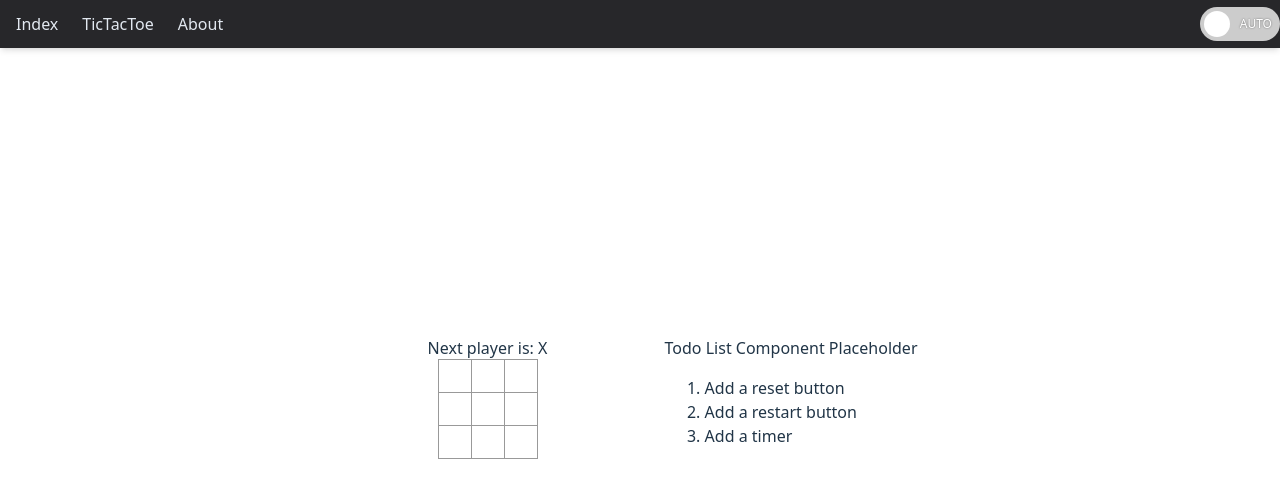
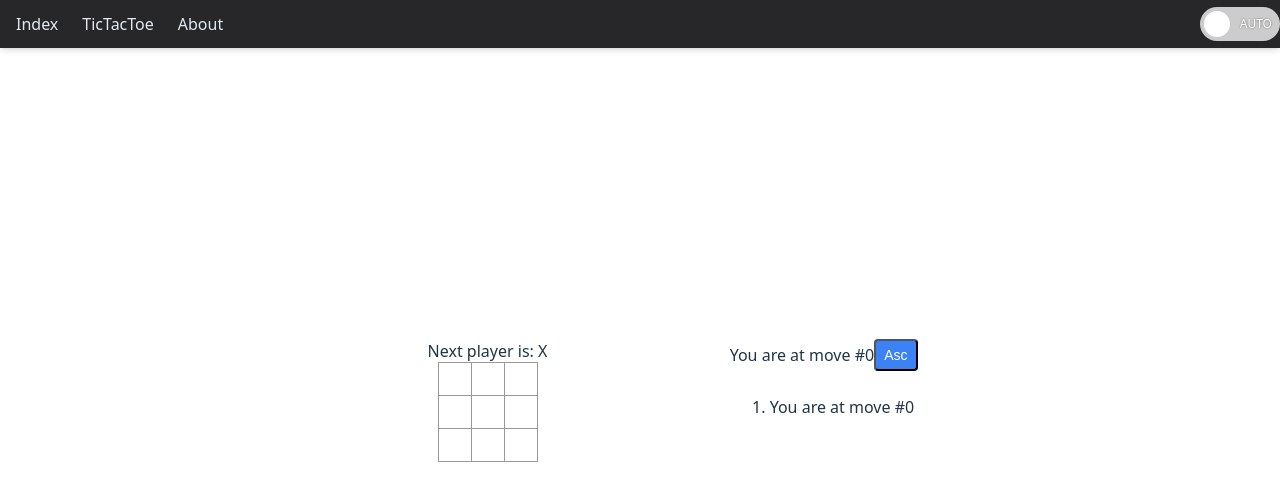
Before and after one commit to Atowp/my-react-app, a React (Vite) app: page /ticTacToe in a window 1280 px wide. Shown: the top 500 px of the page. Built offline with nearby package versions, Linux system fonts and the light colour scheme.

Commit message:
refactor: tictactoe's loop; add sort, position, winner's highlight

```diff
--- a/src/pages/TicTacToe/TicTacToe.tsx
+++ b/src/pages/TicTacToe/TicTacToe.tsx
@@ -1,17 +1,22 @@
-import { useState } from "react";
+import { useState, type JSX } from "react";
 import Nav from "../../component/Nav/Nav";
 import styles from "./TicTacToe.module.less";
 
 function Square({
   value,
   onSquareClick,
+  isWinning,
 }: {
   value: string | null;
   onSquareClick: () => void;
+  isWinning?: boolean;
 }) {
   // use {} to destructure the props
   return (
-    <button className={styles.square} onClick={onSquareClick}>
+    <button
+      className={`${styles.square} ${isWinning ? styles.winning : ""}`}
+      onClick={onSquareClick}
+    >
       {value}
     </button>
   );
@@ -21,104 +26,188 @@ function Board({
   xIsNext,
   squares,
   onPlay,
+  winningLine,
 }: {
   xIsNext: boolean;
   squares: Array<string | null>;
   onPlay: (nextSquares: Array<string | null>) => void;
+  winningLine?: number[] | null;
 }) {
-  const Winner = calculateWinner(squares);
+  const winner = calculateWinner(squares);
+  const isDraw = !winner && squares.every((s) => s !== null);
+
   let status: string = "";
-  if (Winner) {
-    status = `Winner is: ${Winner}, Congradulations!`;
+  if (winner) {
+    status = `Winner is: ${winner.winner}, Congratulations!`;
+  } else if (isDraw) {
+    status = "It's a Draw!";
   } else {
     status = `Next player is: ${xIsNext ? "X" : "O"}`;
   }
 
   function handleClick(index: number) {
     // direct reception parameters
+    if (squares[index] || calculateWinner(squares)) return; // if the square is already filled, return
     const nextSquares = squares.slice();
-    if (squares[index] || calculateWinner(squares)) return; // if the square is already filled, return
-    if (xIsNext) {
-      nextSquares[index] = "X";
-    } else {
-      nextSquares[index] = "O";
-    }
+    nextSquares[index] = xIsNext ? "X" : "O";
     onPlay(nextSquares);
   }
 
-  function calculateWinner(squares: Array<string | null>) {
-    const lines = [
-      [0, 1, 2],
-      [3, 4, 5],
-      [6, 7, 8],
-      [0, 3, 6],
-      [1, 4, 7],
-      [2, 5, 8],
-      [0, 4, 8],
-      [2, 4, 6],
-    ];
-    for (let i = 0; i < lines.length; i++) {
-      const [a, b, c] = lines[i];
-      if (
-        squares[a] &&
-        squares[a] === squares[b] &&
-        squares[a] === squares[c]
-      ) {
-        return squares[a];
-      }
+  const boardSize = 3;
+  const boardRows = [];
+
+  for (let row = 0; row < boardSize; row++) {
+    const boardRow = [];
+    for (let col = 0; col < boardSize; col++) {
+      const index = row * boardSize + col;
+      const isWinning = winningLine ? winningLine.includes(index) : false;
+      boardRow.push(
+        <Square
+          key={col}
+          value={squares[index]}
+          onSquareClick={() => handleClick(index)}
+          isWinning={isWinning}
+        />
+      );
     }
-    return null;
+    boardRows.push(
+      <div key={row} className="flex">
+        {boardRow}
+      </div>
+    );
   }
 
   return (
     <>
       <div className="flex items-center justify-center flex-col">
         <div>{status}</div>
-        <div>
-          <div className="flex">
-            <Square value={squares[0]} onSquareClick={() => handleClick(0)} />
-            <Square value={squares[1]} onSquareClick={() => handleClick(1)} />
-            <Square value={squares[2]} onSquareClick={() => handleClick(2)} />
-          </div>
-          <div className="flex">
-            <Square value={squares[3]} onSquareClick={() => handleClick(3)} />
-            <Square value={squares[4]} onSquareClick={() => handleClick(4)} />
-            <Square value={squares[5]} onSquareClick={() => handleClick(5)} />
-          </div>
-          <div className="flex">
-            <Square value={squares[6]} onSquareClick={() => handleClick(6)} />
-            <Square value={squares[7]} onSquareClick={() => handleClick(7)} />
-            <Square value={squares[8]} onSquareClick={() => handleClick(8)} />
-          </div>
-        </div>
+        <div>{boardRows}</div> {/* dynamicly generate board rows */}
       </div>
     </>
   );
 }
 
-function Todo() {
+function calculateWinner(
+  squares: Array<string | null>
+): { winner: string; line: number[] } | null {
+  const lines = [
+    [0, 1, 2],
+    [3, 4, 5],
+    [6, 7, 8],
+    [0, 3, 6],
+    [1, 4, 7],
+    [2, 5, 8],
+    [0, 4, 8],
+    [2, 4, 6],
+  ];
+  for (const line of lines) {
+    const [a, b, c] = line;
+    if (squares[a] && squares[a] === squares[b] && squares[a] === squares[c]) {
+      return { winner: squares[a]!, line };
+    }
+  }
+  return null;
+}
+
+function MoveHistory({
+  // Todo: move history component
+  moves,
+  currentMove,
+  sortAscending,
+  onSortToggle,
+}: {
+  moves: Array<JSX.Element>;
+  currentMove: number;
+  sortAscending: boolean;
+  onSortToggle: () => void;
+}) {
   return (
     <>
-      <div>Todo List Component Placeholder</div>
+      <div className="flex items-center justify-between mb-2">
+        <div>You are at move #{currentMove}</div>
+        <button
+          onClick={onSortToggle}
+          className="px-2 py-1 bg-blue-500 text-white rounded text-sm"
+        >
+          {sortAscending ? "Asc" : "Des"}
+        </button>
+      </div>
       <div className="text-left">
-        <ol>
-          <li>Add a reset button</li>
-          <li>Add a restart button</li>
-          <li>Add a timer</li>
-        </ol>
+        <ol>{moves}</ol>
       </div>
     </>
   );
 }
 
 function TicTacToe() {
-  const [xIsNext, setXIsNext] = useState(true);
-  const [history, setHistory] = useState([Array(9).fill(null)]);
-  const currentSquares = history[history.length - 1];
+  const [history, setHistory] = useState([
+    {
+      squares: Array(9).fill(null),
+      move: null as { row: number; col: number } | null,
+    },
+  ]);
+  const [currentMove, setCurrentMove] = useState(0);
+  const [sortAscending, setSortAscending] = useState(true);
+
+  const currentSquares = history[currentMove].squares;
+  const xIsNext = currentMove % 2 === 0;
+  const winner = calculateWinner(currentSquares);
+  const winningLine = winner ? winner.line : null;
 
   function handlePlay(nextSquares: Array<string | null>) {
-    setHistory([...history, nextSquares]);
-    setXIsNext(!xIsNext);
+    let movePosition: { row: number; col: number } | null = null;
+    for (let i = 0; i < nextSquares.length; i++) {
+      if (nextSquares[i] !== currentSquares[i]) {
+        const row = Math.floor(i / 3);
+        const col = i % 3;
+        movePosition = { row, col };
+        break;
+      }
+    }
+    const nextHistory = [
+      ...history.slice(0, currentMove + 1),
+      { squares: nextSquares, move: movePosition },
+    ];
+    setHistory(nextHistory);
+    setCurrentMove(nextHistory.length - 1);
+  }
+
+  function jumpTo(nextMove: number) {
+    setCurrentMove(nextMove);
+  }
+
+  let moves = history.map((step, move) => {
+    let description;
+    let positionText = "";
+
+    if (move > 0 && step.move) {
+      const { row, col } = step.move;
+      positionText = `(${row}, ${col})`;
+      description = "Go to move #" + move + positionText;
+    } else {
+      description = "Go to game start";
+    }
+
+    if (move === currentMove) {
+      return (
+        <li key={move}>
+          <span>
+            You are at move #{move}
+            {positionText}
+          </span>
+        </li>
+      );
+    }
+
+    return (
+      <li key={move}>
+        <button onClick={() => jumpTo(move)}>{description}</button>
+      </li>
+    );
+  });
+
+  if (!sortAscending) {
+    moves = moves.slice().reverse();
   }
 
   return (
@@ -130,10 +219,16 @@ function TicTacToe() {
             xIsNext={xIsNext}
             squares={currentSquares}
             onPlay={handlePlay}
+            winningLine={winningLine}
           />
         </div>
         <div className="flex flex-col">
-          <Todo />
+          <MoveHistory
+            moves={moves}
+            currentMove={currentMove}
+            sortAscending={sortAscending}
+            onSortToggle={() => setSortAscending(!sortAscending)}
+          />
         </div>
       </div>
     </>
--- a/src/pages/TicTacToe/TictacToe.module.less
+++ b/src/pages/TicTacToe/TictacToe.module.less
@@ -21,3 +21,8 @@
 .board {
   width: 250px;
 }
+
+.winning {
+  background-color: aquamarine;
+  font-weight: bold;
+}
```
